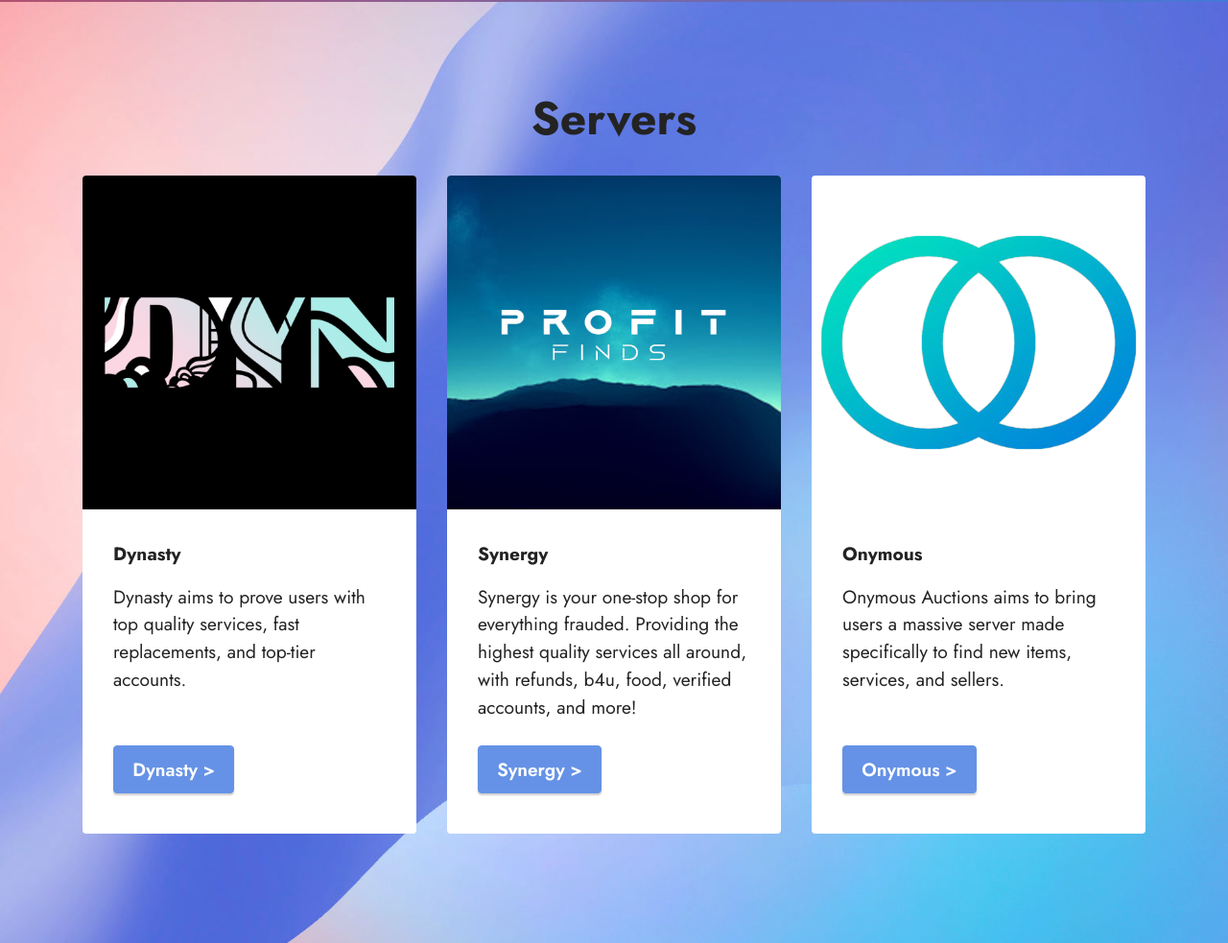
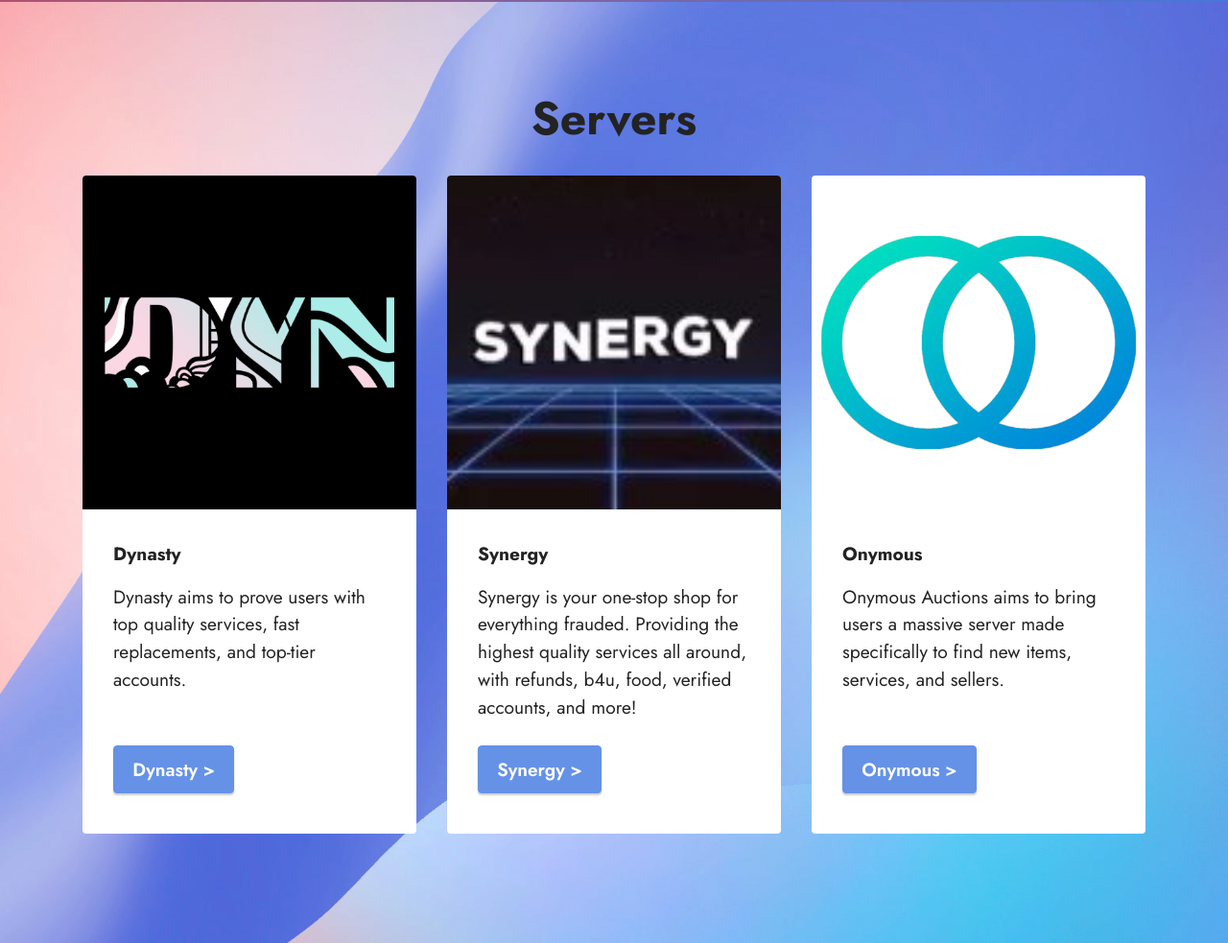
Before and after one commit to SirTenzin/patch-co, a website: page index.html in a window 1280 px wide. Shown: the part 798-1781 px from the top of the page at 96% size. Drawn offline with Linux system fonts and the light colour scheme; files whose address does not match are found by name.

Commit message:
Update index.html

```diff
--- a/index.html
+++ b/index.html
@@ -84,7 +84,7 @@
                 <div class="item features-image сol-12 col-md-6 col-lg-4">
                     <div class="item-wrapper">
                         <div class="item-img">
-                            <img src="assets/images/profit-finds-v3.png" alt="">
+                            <img src="profit-finds-v3.jfif" alt="">
                         </div>
                         <div class="item-content">
                             <h5 class="item-title mbr-fonts-style display-7"><strong>Synergy</strong></h5>
```
